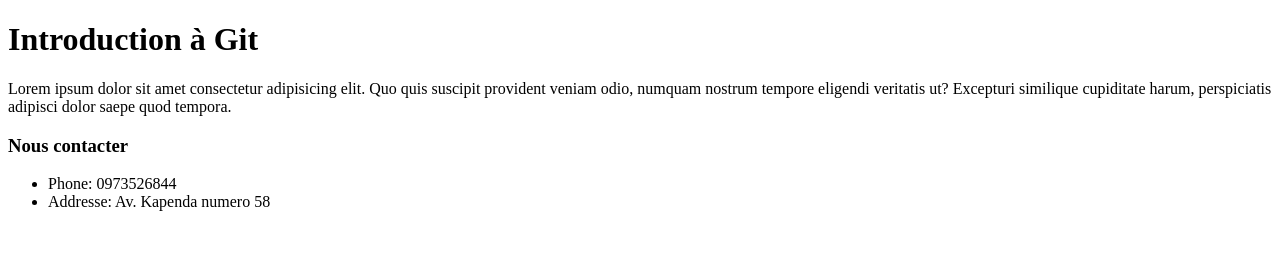
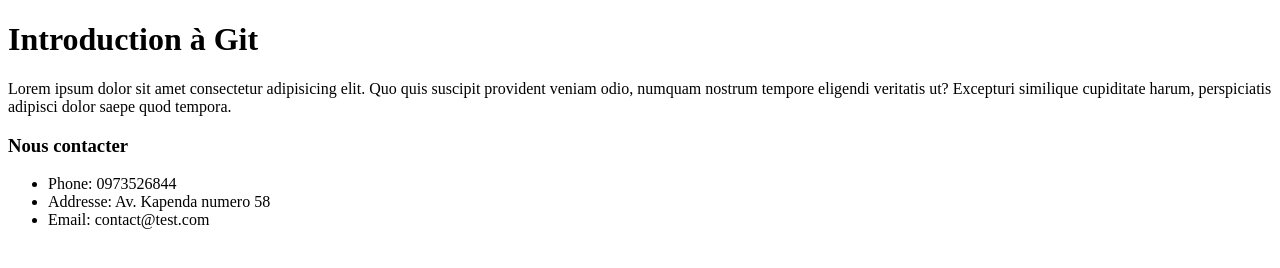
Before and after one commit to jkaninda/afrisoft-git-practice, a plain HTML site: page index.html in a window 1280 px wide. Drawn offline with Linux system fonts and the light colour scheme.

Commit message:
Update index.html

```diff
--- a/index.html
+++ b/index.html
@@ -13,6 +13,7 @@
    <ul>
     <li>Phone: 0973526844</li>
     <li>Addresse: Av. Kapenda numero 58</li>
+       <li>Email: contact@test.com</li>
    </ul>
 
 </body>
```
